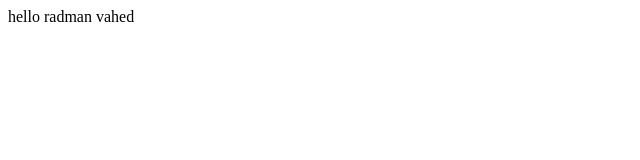
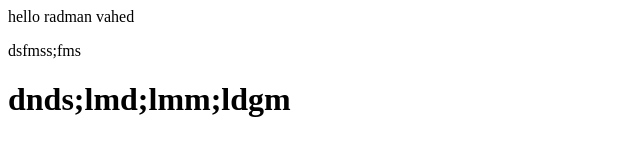
Before and after one commit to Radmanvhd/rad4, a plain HTML site: page index.html in a window 1280 px wide. Shown: the whole page, without its empty margins (0-640 px from the left). Drawn offline with Linux system fonts and the light colour scheme.

Commit message:
add p and h1

```diff
--- a/index.html
+++ b/index.html
@@ -9,5 +9,7 @@
 <body>
     hello
     radman vahed
+    <p>dsfmss;fms</p>
+    <h1>dnds;lmd;lmm;ldgm</h1>
 </body>
 </html>
```
